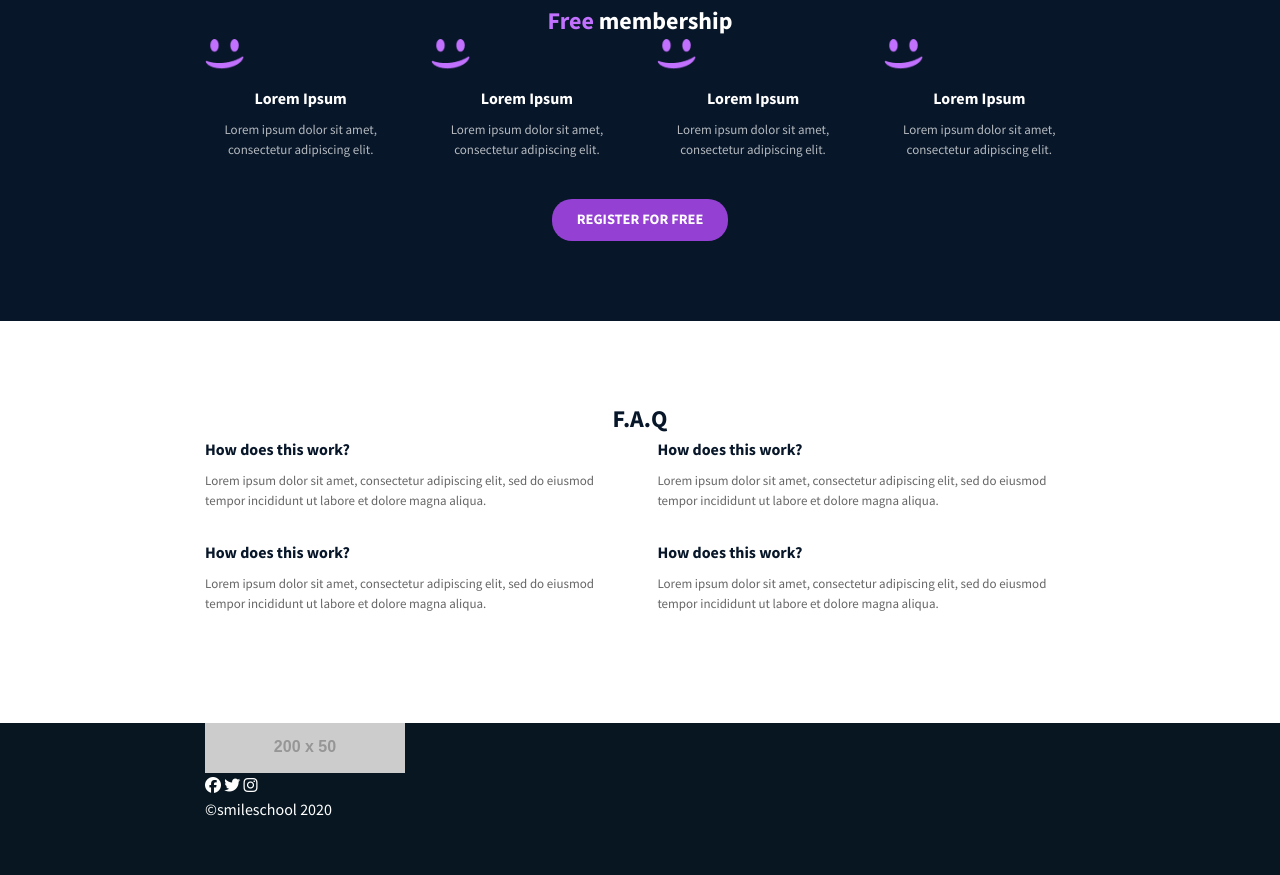
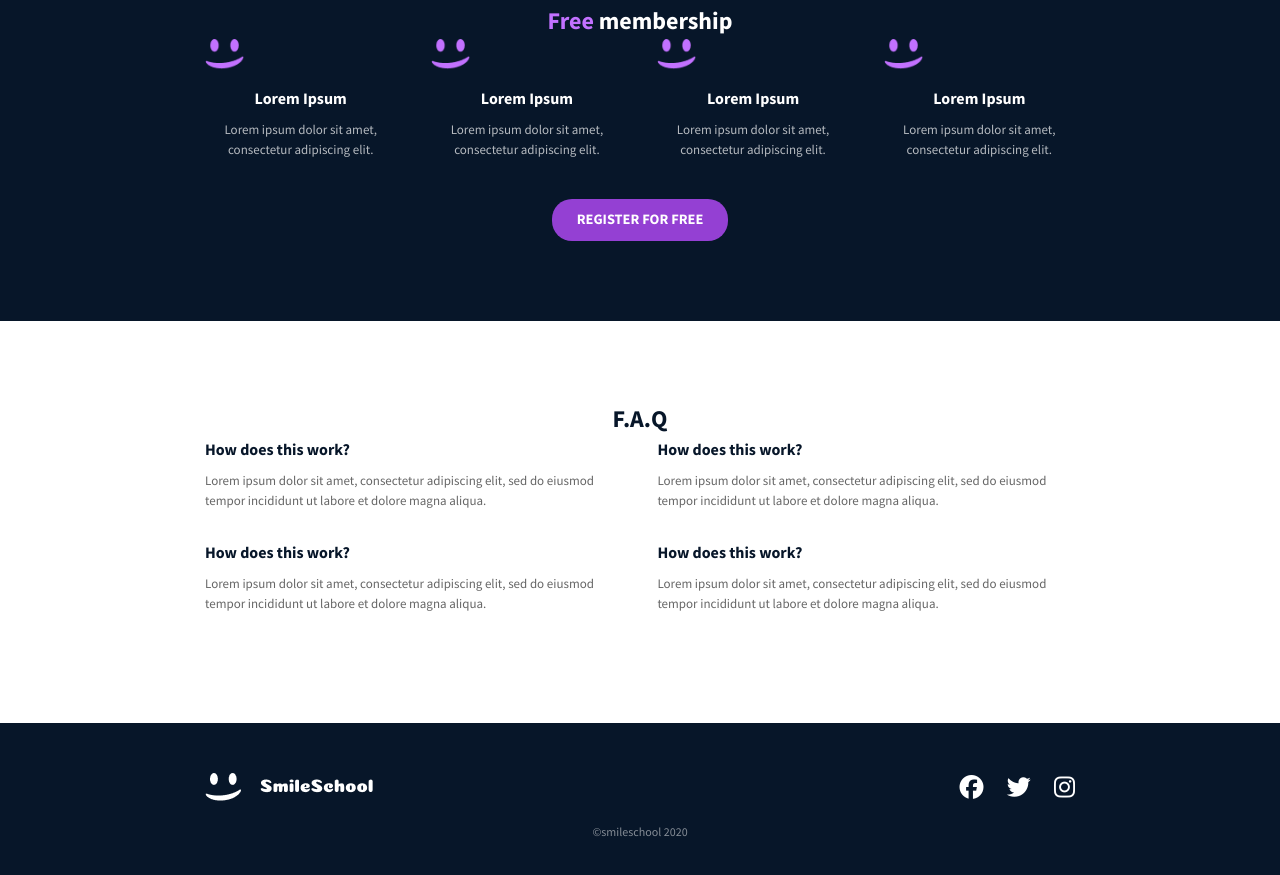
Before and after one commit to EmmanuelOseiMensah/alx_html_css, a plain HTML site: page css_advanced/index.html in a window 1280 px wide. Shown: the part 1579-2454 px from the top of the page. Before the commit the page ends 2400 px from the top, so only its background shows below. Drawn offline with Linux system fonts and the light colour scheme; files that its build step writes are made by us from their sources; placeholder pictures from the web are drawn by us.

Commit message:
added footer section

```diff
--- a/css_advanced/index.html
+++ b/css_advanced/index.html
@@ -238,11 +238,11 @@
     <footer class="footer">
         <div class="container footer-container">
             <div class="footer-top">
-                <img src="https://fakeimg.pl/200x50/000000/ffffff?text=SmileSchool" alt="logo" class="footer-logo">
+                <a href="#"><img src="images/logo.png" alt="logo" class="footer-logo"></a>
                 <div class="social-icons">
-                    <i class="fa-brands fa-facebook"></i>
-                    <i class="fa-brands fa-twitter"></i>
-                    <i class="fa-brands fa-instagram"></i>
+                    <a  href="facebook.com"><i class="fa-brands fa-facebook" ></i></a>
+                    <a href="x.com"><i class="fa-brands fa-twitter"></i></a>
+                    <a href="instagram.com"><i class="fa-brands fa-instagram"></i></a>
                 </div>
             </div>
             <p class="copyright">©smileschool 2020</p>
--- a/css_advanced/styles.css
+++ b/css_advanced/styles.css
@@ -312,3 +312,30 @@ body {
 .section-title {
     text-align: center;
 }
+
+/* ===================================
+   8. FOOTER (Dark)
+   =================================== */
+.footer {
+    background-color: #071629;
+    padding: 50px 0;
+    text-align: center;
+}
+
+.footer-top {
+    display: flex;
+    justify-content: space-between;
+    align-items: center;
+    margin-bottom: 20px;
+}
+
+.social-icons i {
+    font-size: 24px;
+    margin-left: 20px;
+    color: white;
+}
+
+.copyright {
+    font-size: 12px;
+    opacity: 0.5;
+}
```
